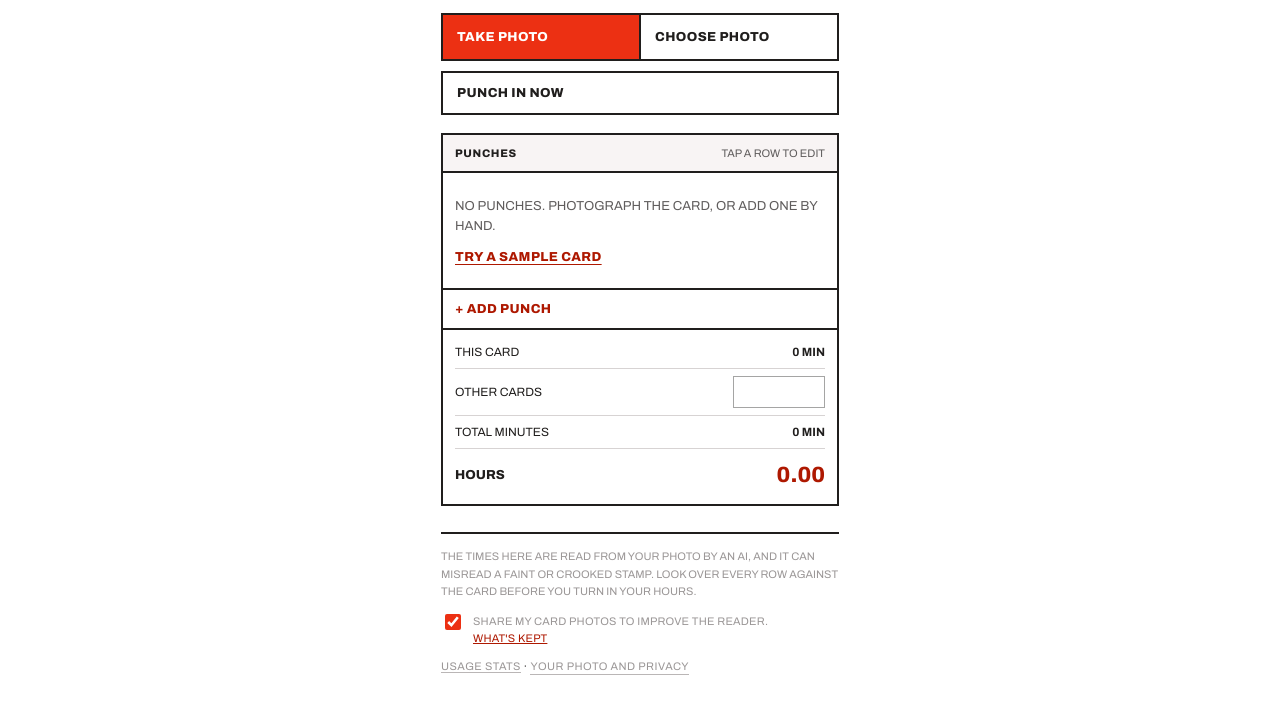
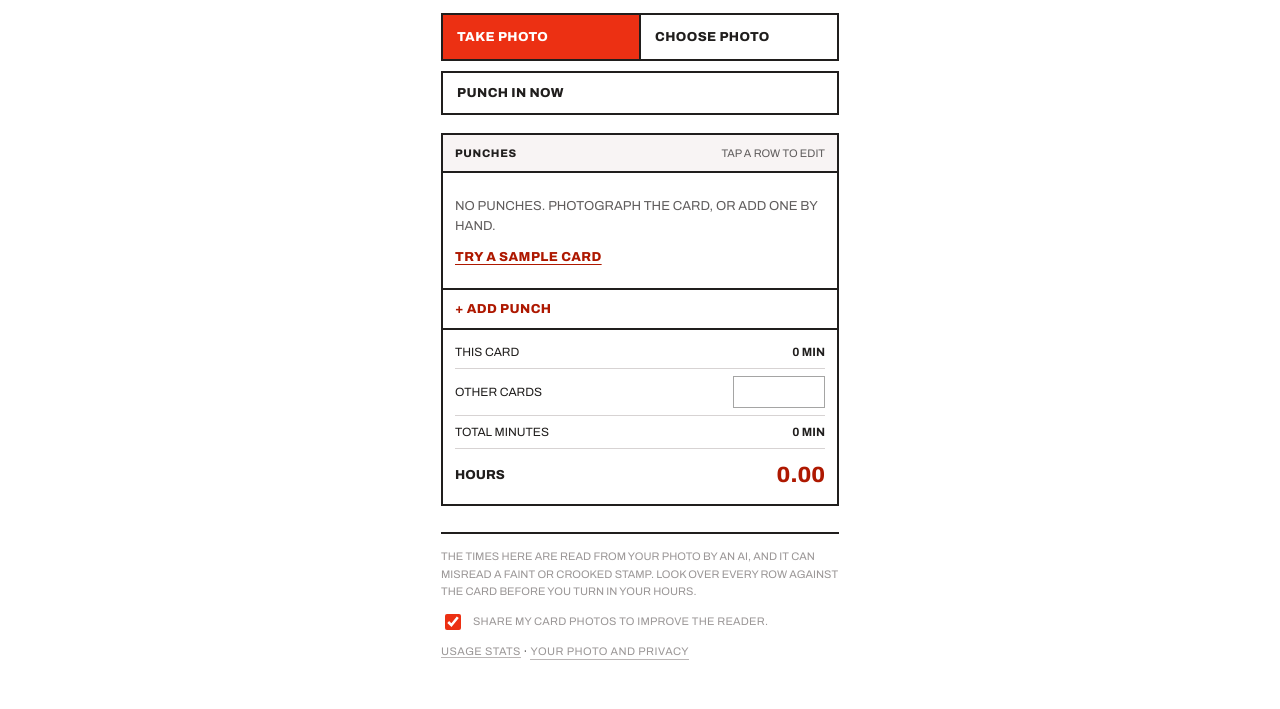
Before and after one commit to kickofline/punchcard, a website with bundled scripts: page index.html in a window 1280 px wide. Shown: the part 191-900 px from the top of the page. Built offline with nearby package versions, Linux system fonts and the light colour scheme.

Commit message:
Drop the redundant "What's kept" link from the share checkbox
The footer already links to the same "Your photo and privacy" dialog.

Claude-Session: https://claude.ai/code/session_01J5aLdbtzgrhoWFBVgyreQJ

```diff
--- a/app.mjs
+++ b/app.mjs
@@ -1156,10 +1156,7 @@ export function TimeCard() {
         </p>
         <label class="contrib">
           <input type="checkbox" checked=${contribute} onChange=${toggleContribute} />
-          <span>
-            Share my card photos to improve the reader.
-            <button type="button" class="linklike" onClick=${() => setPrivacy(true)}>What's kept</button>
-          </span>
+          <span>Share my card photos to improve the reader.</span>
         </label>
         <p class="footlink">
           <a href="/stats">Usage stats</a>
--- a/styles.css
+++ b/styles.css
@@ -206,7 +206,6 @@ body {
   margin-top: 1px;
   accent-color: var(--color-accent);
 }
-.contrib .linklike { color: var(--color-accent-700); white-space: nowrap; }
 
 .err {
   border: 2px solid var(--color-accent);
```
